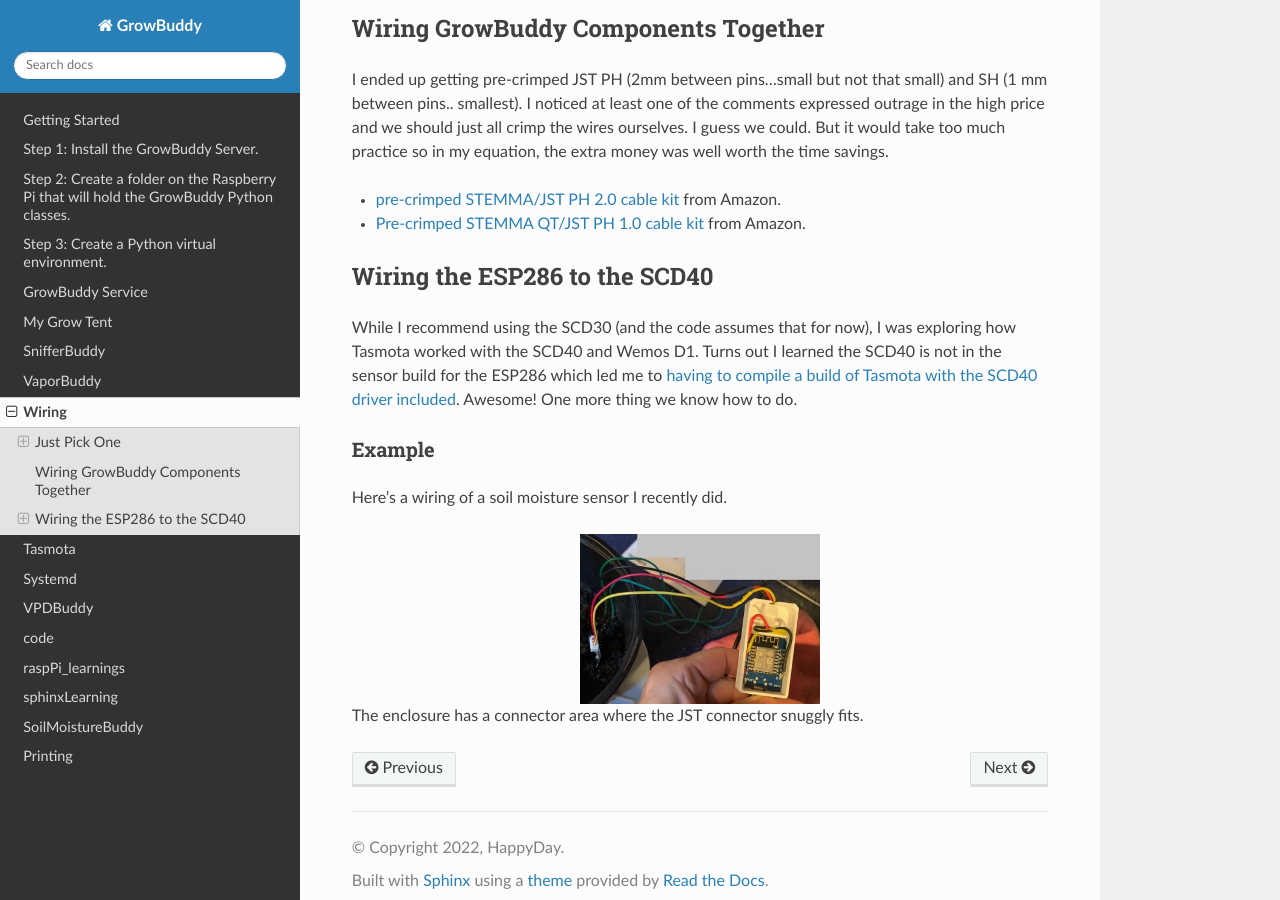
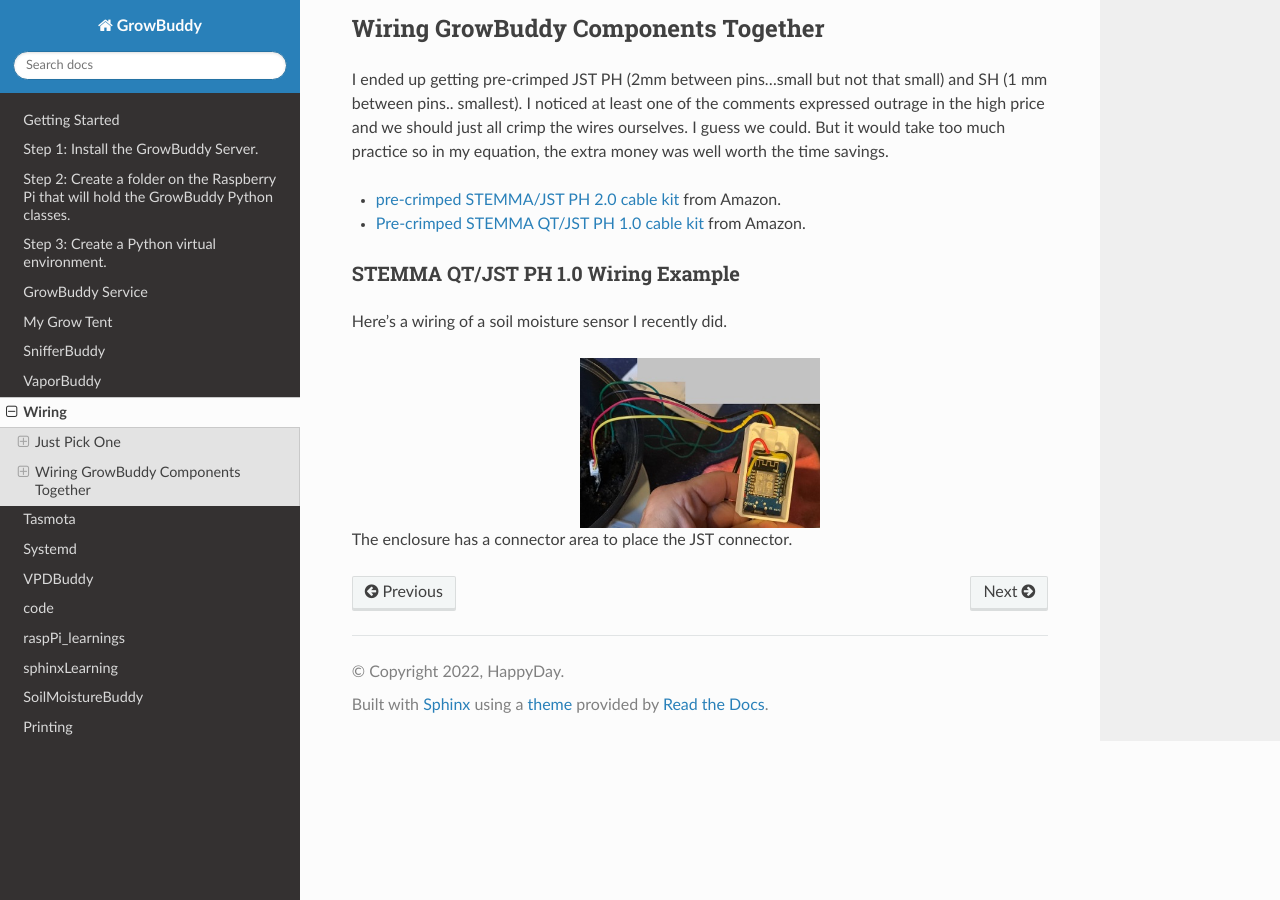
Before and after one commit to solarslurpi/GrowBuddies, a Sphinx documentation site: the page built from docs/wiring.md, in a window 1280 px wide and 900 px high, scrolled down 1132 px. Built offline with Sphinx 7.4.7 and the Read the Docs theme 2.0.0, drawn with Linux system fonts in a browser that asks for light colours.

Commit message:
evolved.

````diff
--- a/docs/wiring.md
+++ b/docs/wiring.md
@@ -34,12 +34,8 @@ I ended up getting pre-crimped JST PH (2mm between pins...small but not that sma
 - [pre-crimped STEMMA/JST PH 2.0 cable kit](https://amzn.to/3SLurIX) from Amazon.
 - [Pre-crimped STEMMA QT/JST PH 1.0 cable kit](https://amzn.to/3MyOCrV) from Amazon.
 
-## Wiring the ESP286 to the SCD40
-While I recommend using the SCD30 (and the code assumes that for now), I was exploring how Tasmota worked with the SCD40 and Wemos D1.  Turns out I learned the SCD40 is not in the sensor build for the ESP286 which led me to [having to compile a build of Tasmota with the SCD40 driver included](github_compile).  Awesome!  One more thing we know how to do.
 
-
-
-### Example
+### STEMMA QT/JST PH 1.0 Wiring Example
 
 Here's a wiring of a soil moisture sensor I recently did.
 
@@ -48,4 +44,4 @@ Here's a wiring of a soil moisture sensor I recently did.
 :scale: 60
 ```
 
-The enclosure has a connector area where the JST connector snuggly fits.
+The enclosure has a connector area to place the JST connector.
````
Also changed, not shown: docs/snifferbuddy.md (+17 -22 lines), docs/images/snifferbuddy_in_growtent.jpg (added).
